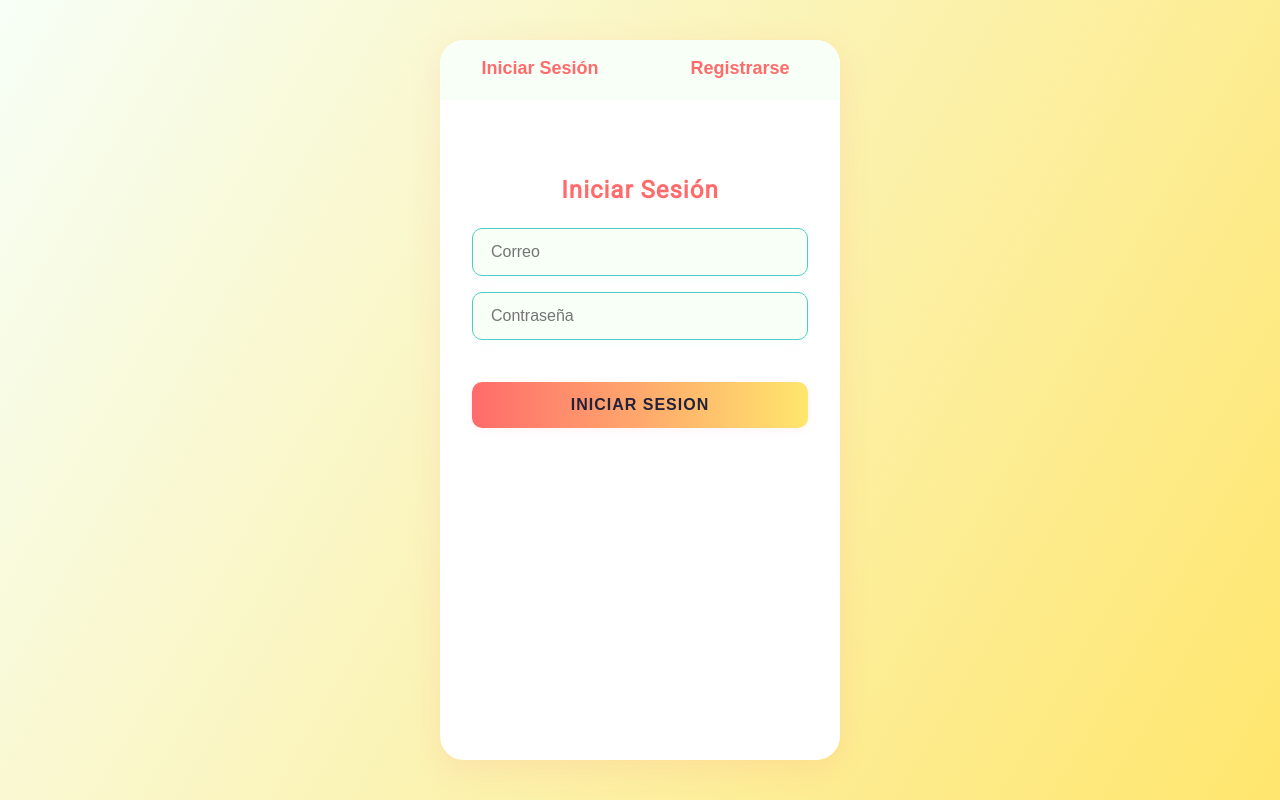
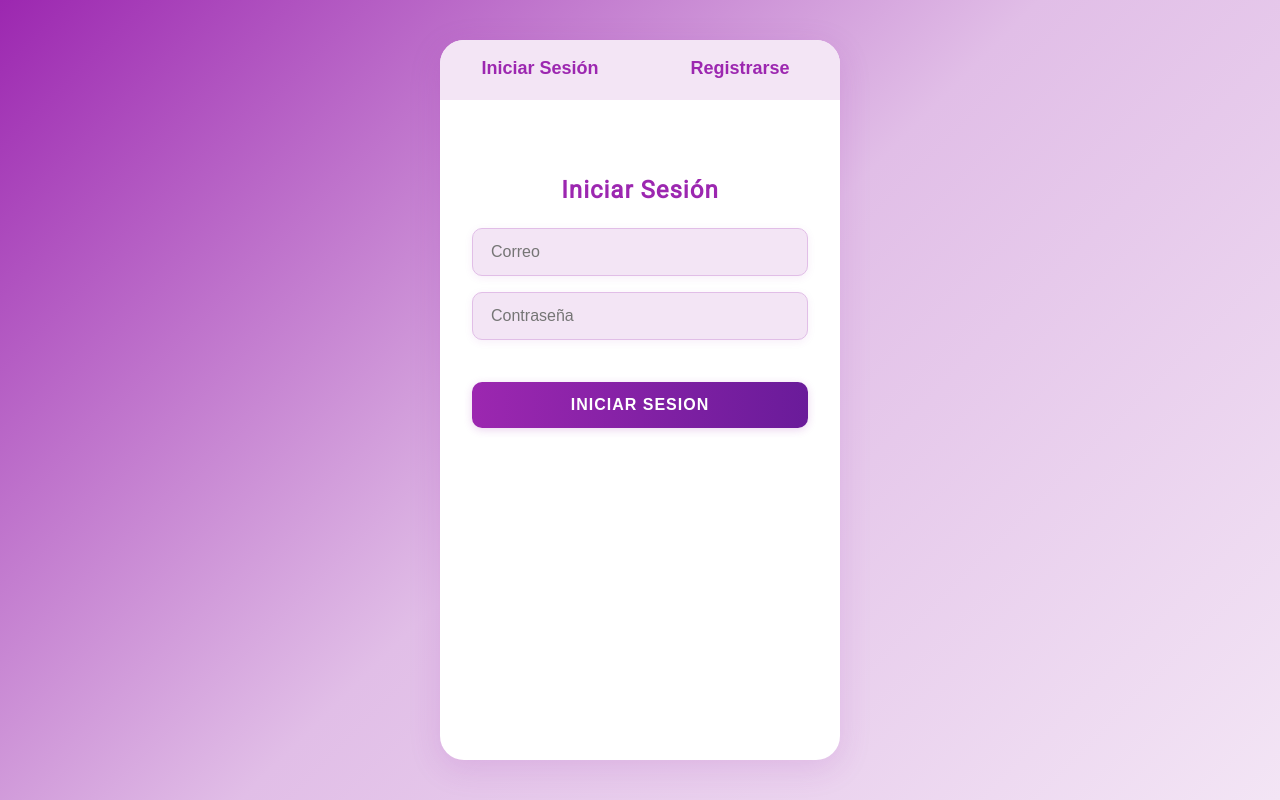
Before and after one commit to hearty22/genki-, a website: page public/login.html in a window 1280 px wide. Drawn offline with Linux system fonts and the light colour scheme.

Commit message:
paleta de colores sincronizada

```diff
--- a/public/css/custom.profile.css
+++ b/public/css/custom.profile.css
@@ -1,19 +1,16 @@
-/* Fondo suave y centrado */
+/* Fondo suave con la paleta del workplace */
 body {
   min-height: 100vh;
   margin: 0;
   font-family: 'Roboto', sans-serif;
-  background: linear-gradient(120deg, #f7fff7 0%, #ffe66d 100%);
-  color: #22223b;
-  display: flex;
-  justify-content: center;
-  align-items: center;
+  background: linear-gradient(135deg, #9C27B0 0%, #E1BEE7 50%, #F3E5F5 100%);
+  color: #424242;
 }
 
 .container {
   background: #fff;
   border-radius: 24px;
-  box-shadow: 0 8px 32px rgba(255, 107, 107, 0.12);
+  box-shadow: 0 8px 32px rgba(156, 39, 176, 0.15);
   padding: 40px 32px 32px 32px;
   max-width: 350px;
   width: 100%;
@@ -24,7 +21,7 @@ body {
 
 h1 {
   font-size: 1.5rem;
-  color: #ff6b6b;
+  color: #9C27B0;
   margin-bottom: 28px;
   text-align: center;
   font-weight: 700;
@@ -40,11 +37,11 @@ h1 {
 .pfp-preview {
   width: 120px;
   height: 120px;
-  border: 4px solid #4ecdc4;
+  border: 4px solid #9C27B0;
   border-radius: 50%;
   overflow: hidden;
   margin-bottom: 16px;
-  background: #f7fff7;
+  background: #F3E5F5;
   display: flex;
   align-items: center;
   justify-content: center;
@@ -62,7 +59,7 @@ h1 {
   font-size: 1.1rem;
   font-weight: 600;
   margin-bottom: 18px;
-  color: #22223b;
+  color: #424242;
   text-align: center;
 }
 
@@ -76,7 +73,7 @@ h1 {
 .color-picker-section label {
   font-size: 0.95rem;
   margin-bottom: 6px;
-  color: #4ecdc4;
+  color: #9C27B0;
   font-weight: 500;
 }
 
@@ -87,7 +84,7 @@ input[type="color"] {
   background: none;
   cursor: pointer;
   border-radius: 50%;
-  box-shadow: 0 2px 8px rgba(78, 205, 196, 0.08);
+  box-shadow: 0 2px 8px rgba(156, 39, 176, 0.08);
   margin-bottom: 8px;
 }
 
@@ -101,7 +98,7 @@ form {
 form label {
   font-size: 0.95rem;
   margin-bottom: 6px;
-  color: #ff6b6b;
+  color: #9C27B0;
   font-weight: 500;
 }
 
@@ -112,29 +109,29 @@ input[type="file"] {
 }
 .custom-file-label {
   display: inline-block;
-  background: linear-gradient(90deg, #4ecdc4 0%, #ffe66d 100%);
-  color: #22223b;
+  background: linear-gradient(90deg, #9C27B0 0%, #E1BEE7 100%);
+  color: #fff;
   border-radius: 8px;
   padding: 10px 22px;
   font-size: 1rem;
   font-weight: 600;
   cursor: pointer;
   margin-bottom: 18px;
-  box-shadow: 0 2px 8px rgba(78, 205, 196, 0.08);
+  box-shadow: 0 2px 8px rgba(156, 39, 176, 0.15);
   transition: background 0.2s, color 0.2s, transform 0.1s;
   border: none;
   text-align: center;
 }
 .custom-file-label:hover {
-  background: linear-gradient(90deg, #ffe66d 0%, #4ecdc4 100%);
-  color: #fff;
+  background: linear-gradient(90deg, #E1BEE7 0%, #9C27B0 100%);
+  color: #424242;
   transform: translateY(-2px) scale(1.03);
 }
 
 
 input[type="submit"] {
-  background: linear-gradient(90deg, #ff6b6b 0%, #ffe66d 100%);
-  color: #22223b;
+  background: linear-gradient(90deg, #9C27B0 0%, #6A1B9A 100%);
+  color: #fff;
   border: none;
   border-radius: 10px;
   padding: 12px 0;
@@ -144,11 +141,11 @@ input[type="submit"] {
   cursor: pointer;
   transition: background 0.2s, color 0.2s, transform 0.1s;
   letter-spacing: 1px;
-  box-shadow: 0 2px 8px rgba(255, 107, 107, 0.08);
+  box-shadow: 0 2px 8px rgba(156, 39, 176, 0.15);
 }
 
 input[type="submit"]:hover {
-  background: linear-gradient(90deg, #ffe66d 0%, #ff6b6b 100%);
+  background: linear-gradient(90deg, #6A1B9A 0%, #9C27B0 100%);
   color: #fff;
   transform: translateY(-2px) scale(1.03);
 }
--- a/public/css/login.style.css
+++ b/public/css/login.style.css
@@ -1,10 +1,10 @@
-/* Fondo degradado suave con la paleta del index */
+/* Fondo degradado suave con la paleta del workplace */
 body {
   min-height: 100vh;
   margin: 0;
   font-family: 'Roboto', sans-serif;
-  background: linear-gradient(120deg, #f7fff7 0%, #ffe66d 100%);
-  color: #22223b;
+  background: linear-gradient(135deg, #9C27B0 0%, #E1BEE7 50%, #F3E5F5 100%);
+  color: #424242;
 }
 
 /* Centrado de los formularios */
@@ -20,7 +20,7 @@ body {
   position: relative;
   background: #fff;
   border-radius: 24px;
-  box-shadow: 0 8px 32px rgba(255, 107, 107, 0.12);
+  box-shadow: 0 8px 32px rgba(156, 39, 176, 0.15);
   display: flex;
   flex-direction: column;
   align-items: center;
@@ -40,8 +40,8 @@ body {
 
 .toggle-btn {
   flex: 1;
-  background: #f7fff7;
-  color: #ff6b6b;
+  background: #F3E5F5;
+  color: #9C27B0;
   border: none;
   border-bottom: 3px solid transparent;
   padding: 18px 0;
@@ -53,17 +53,14 @@ body {
 
 .toggle-btn.active,
 .toggle-btn:hover {
-  background: #ffe66d;
-  color: #22223b;
-  border-bottom: 3px solid #ff6b6b;
+  background: #E1BEE7;
+  color: #6A1B9A;
+  border-bottom: 3px solid #9C27B0;
 }
 
 /* Contenedores de formularios */
 #login-form-container,
 #register-form-container {
-  /* width: 100%;
-  box-sizing: border-box;
-  display: none; */
   padding: 36px 32px 24px 32px;
   opacity: 0;
   transform: translateY(30px);
@@ -72,7 +69,7 @@ body {
   position: absolute;
   width: 100%;
   left: 0;
-  top: 80px; /* Ajusta según tu diseño */
+  top: 80px;
   z-index: 1;
   background: #fff;
   border-radius: 0 0 24px 24px;
@@ -90,7 +87,7 @@ body {
 
 h2 {
   margin-bottom: 24px;
-  color: #ff6b6b;
+  color: #9C27B0;
   font-weight: 700;
   letter-spacing: 1px;
   text-align: center;
@@ -106,25 +103,26 @@ form {
 input[type="text"],
 input[type="password"] {
   padding: 14px 18px;
-  border: 1.5px solid #4ecdc4;
+  border: 1.5px solid #E1BEE7;
   border-radius: 10px;
-  background: #f7fff7;
+  background: #F3E5F5;
   font-size: 16px;
-  color: #22223b;
+  color: #424242;
   transition: border 0.2s, box-shadow 0.2s;
-  box-shadow: 0 2px 8px rgba(78, 205, 196, 0.04);
+  box-shadow: 0 2px 8px rgba(156, 39, 176, 0.08);
 }
+
 input[type="text"]:focus,
 input[type="password"]:focus {
   outline: none;
-  border: 2px solid #ff6b6b;
+  border: 2px solid #9C27B0;
   background: #fff;
-  box-shadow: 0 0 0 2px #ffe66d;
+  box-shadow: 0 0 0 2px rgba(156, 39, 176, 0.2);
 }
 
 input[type="submit"] {
-  background: linear-gradient(90deg, #ff6b6b 0%, #ffe66d 100%);
-  color: #22223b;
+  background: linear-gradient(90deg, #9C27B0 0%, #6A1B9A 100%);
+  color: #fff;
   border: none;
   border-radius: 10px;
   padding: 14px;
@@ -134,11 +132,11 @@ input[type="submit"] {
   transition: background 0.2s, transform 0.1s;
   margin-top: 10px;
   letter-spacing: 1px;
-  box-shadow: 0 2px 8px rgba(255, 107, 107, 0.08);
+  box-shadow: 0 2px 8px rgba(156, 39, 176, 0.2);
 }
 
 input[type="submit"]:hover {
-  background: linear-gradient(90deg, #ffe66d 0%, #ff6b6b 100%);
+  background: linear-gradient(90deg, #6A1B9A 0%, #9C27B0 100%);
   color: #fff;
   transform: translateY(-2px) scale(1.03);
 }
@@ -149,7 +147,7 @@ input[type="submit"]:hover {
   font-weight: 500;
   min-height: 24px;
   text-align: center;
-  color: #ff6b6b;
+  color: #9C27B0;
 }
 
 @media (max-width: 500px) {
```
Also changed, not shown: public/css/style.css (+9 -9 lines).
